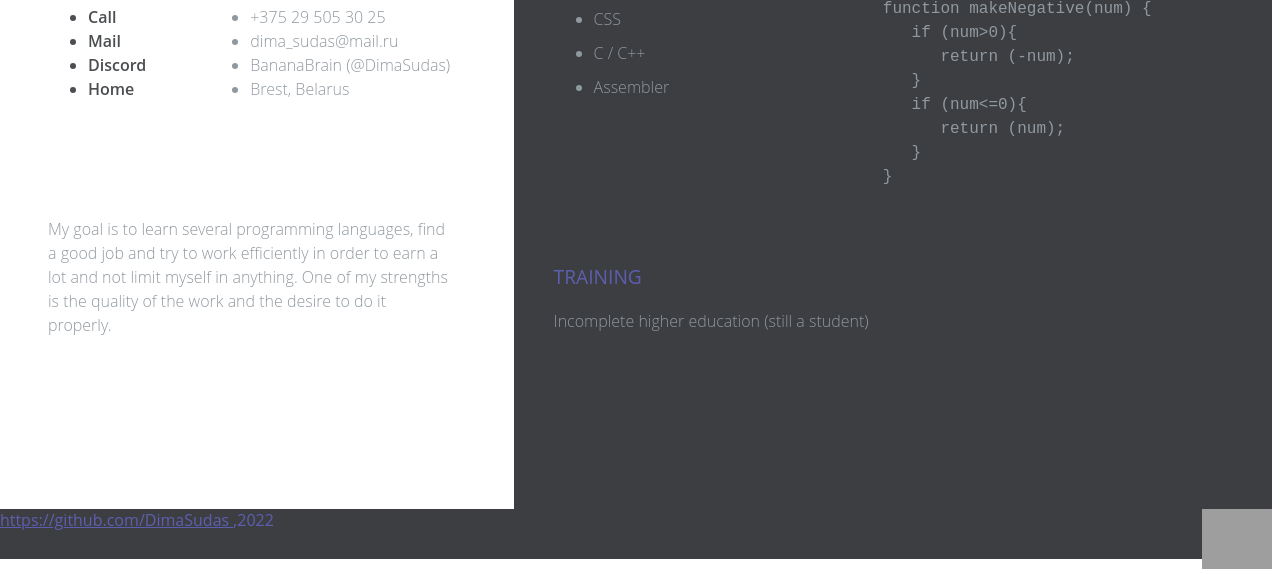
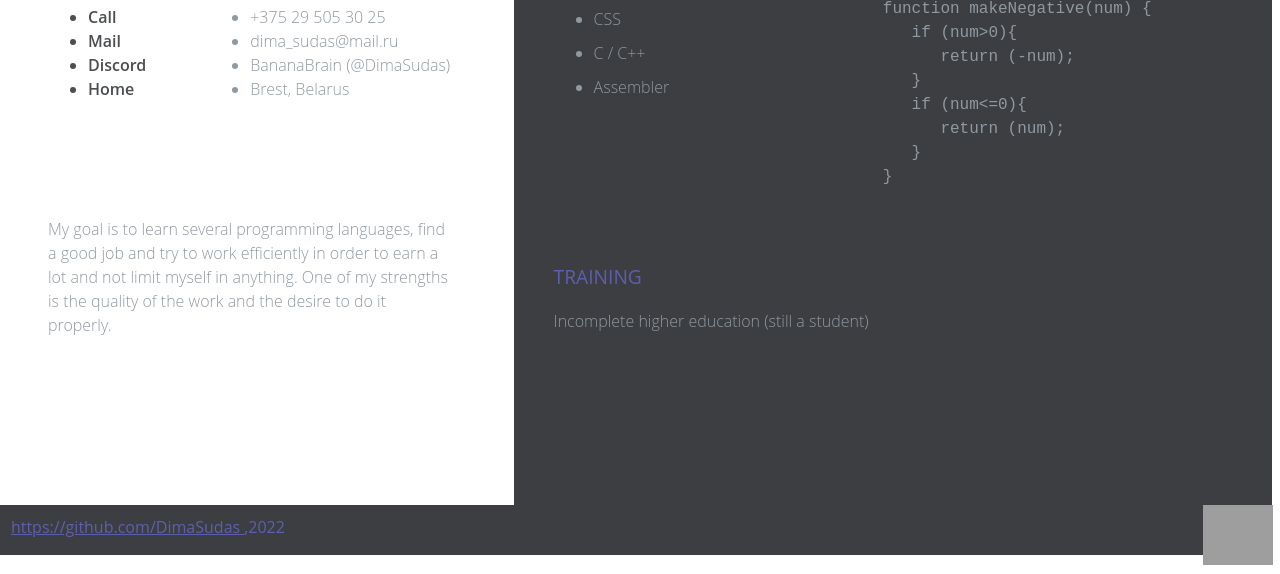
Before and after one commit to DimaSudas/rsschook-cv, a plain HTML site: page index.html in a window 1280 px wide. Shown: the part 341-915 px from the top of the page. Drawn offline with Linux system fonts and the light colour scheme; grey boxes are pictures that could not be loaded.

Commit message:
fix: style.css

```diff
--- a/style.css
+++ b/style.css
@@ -169,8 +169,8 @@ main {
     color: #66cc;
     position: absolute;
     left: 0;
-    bottom: -99;
-    width: 99.4%;
+    bottom: -96px;
+    width: 99.45%;
     height: 50px;
   }
 
@@ -181,7 +181,7 @@ main {
   .profile-url{
     color: #66cc;
     float: left;
-    padding: 11;
+    padding: 11px;
   }
 
   .url-color{
```
